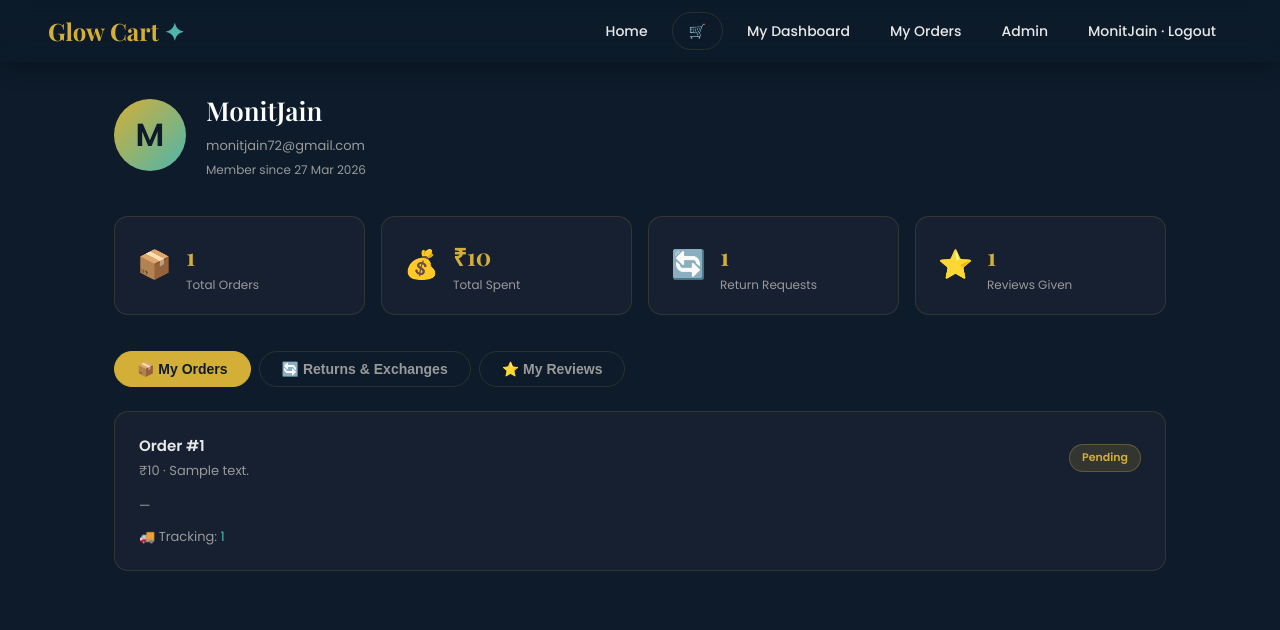
After one commit to monitjain/glow-cart, a Django app: page /my-dashboard/ in a window 1280 px wide. The commit adds this page. Shown: the top 630 px of the page. Run offline with Django 5.2, Linux system fonts and the light colour scheme; a user stored in the database is signed in; tables that the repository leaves empty hold one stand-in row (values such as "Sample post").

Commit message:
feat: user dashboard, separate return/exchange/replace cards, block duplicate requests

```diff
--- a/mysite/urls.py
+++ b/mysite/urls.py
@@ -17,6 +17,7 @@ urlpatterns = [
     path('logout/', auth_views.LogoutView.as_view(next_page='/'), name='logout'),
     path('signup/', views.signup, name='signup'),
     path('orders/', views.my_orders, name='orders'),
+    path('my-dashboard/', views.user_dashboard, name='user_dashboard'),
     path('dashboard/', views.dashboard, name='dashboard'),
     path('dashboard/live/', views.live_visitors_api, name='live_visitors_api'),
     path('dashboard/orders/', views.manage_orders, name='manage_orders'),
--- a/store/templates/home.html
+++ b/store/templates/home.html
@@ -31,6 +31,7 @@
       </a>
       {% if user.is_authenticated %}
         <a href="/orders/">My Orders</a>
+        <a href="/my-dashboard/">My Dashboard</a>
         {% if user.is_staff %}<a href="/dashboard/">Dashboard</a>{% endif %}
         <form method="POST" action="/logout/" style="display:inline;">
           {% csrf_token %}
--- /dev/null
+++ b/store/templates/user_dashboard.html
@@ -0,0 +1,192 @@
+{% load static %}
+<!DOCTYPE html>
+<html lang="en">
+<head>
+  <meta charset="UTF-8">
+  <meta name="viewport" content="width=device-width, initial-scale=1.0">
+  <title>My Dashboard — Glow Cart</title>
+  <link href="https://fonts.googleapis.com/css2?family=Playfair+Display:wght@600;700&family=Poppins:wght@300;400;500;600&display=swap" rel="stylesheet">
+  <link rel="stylesheet" href="{% static 'css/style.css' %}">
+  <style>
+    .ud-layout { max-width: 1100px; margin: 90px auto 60px; padding: 0 24px; }
+    .ud-header { display: flex; align-items: center; gap: 20px; margin-bottom: 36px; flex-wrap: wrap; }
+    .ud-avatar { width: 72px; height: 72px; border-radius: 50%; background: linear-gradient(135deg, var(--gold), var(--teal)); display: flex; align-items: center; justify-content: center; font-size: 32px; font-weight: 700; color: #0D1B2A; flex-shrink: 0; }
+    .ud-name { font-family: 'Playfair Display', serif; font-size: 26px; color: #fff; }
+    .ud-email { font-size: 13px; color: var(--text-muted); margin-top: 4px; }
+    .ud-stats { display: grid; grid-template-columns: repeat(auto-fit, minmax(180px, 1fr)); gap: 16px; margin-bottom: 36px; }
+    .ud-stat { background: var(--card-bg); border: 1px solid var(--border); border-radius: var(--radius); padding: 20px 22px; display: flex; align-items: center; gap: 14px; transition: var(--transition); }
+    .ud-stat:hover { transform: translateY(-3px); border-color: rgba(212,175,55,0.4); }
+    .ud-stat-icon { font-size: 28px; }
+    .ud-stat-val { font-family: 'Playfair Display', serif; font-size: 24px; font-weight: 700; color: var(--gold); }
+    .ud-stat-label { font-size: 12px; color: var(--text-muted); }
+    .ud-tabs { display: flex; gap: 8px; margin-bottom: 24px; flex-wrap: wrap; }
+    .ud-tab { padding: 9px 22px; border-radius: 30px; font-size: 14px; font-weight: 600; cursor: pointer; border: 1px solid var(--border); color: var(--text-muted); background: none; transition: var(--transition); }
+    .ud-tab.active, .ud-tab:hover { background: var(--gold); color: #0D1B2A; border-color: var(--gold); }
+    .ud-panel { display: none; }
+    .ud-panel.active { display: block; }
+    .ud-card { background: var(--card-bg); border: 1px solid var(--border); border-radius: var(--radius); padding: 22px 24px; margin-bottom: 16px; transition: var(--transition); }
+    .ud-card:hover { border-color: rgba(212,175,55,0.3); }
+    .ud-card-header { display: flex; justify-content: space-between; align-items: center; margin-bottom: 14px; flex-wrap: wrap; gap: 8px; }
+    .ud-card-title { font-weight: 700; font-size: 15px; color: var(--text); }
+    .ud-card-sub { font-size: 13px; color: var(--text-muted); margin-top: 3px; }
+    .badge { display: inline-block; padding: 4px 12px; border-radius: 20px; font-size: 11px; font-weight: 600; }
+    .badge-pending   { background: rgba(212,175,55,0.15); color: var(--gold);   border: 1px solid rgba(212,175,55,0.3); }
+    .badge-confirmed { background: rgba(77,182,172,0.15);  color: var(--teal);  border: 1px solid rgba(77,182,172,0.3); }
+    .badge-shipped   { background: rgba(100,149,237,0.15); color: #6495ed;      border: 1px solid rgba(100,149,237,0.3); }
+    .badge-delivered { background: rgba(46,204,113,0.15);  color: #2ecc71;      border: 1px solid rgba(46,204,113,0.3); }
+    .badge-approved  { background: rgba(77,182,172,0.15);  color: var(--teal);  border: 1px solid rgba(77,182,172,0.3); }
+    .badge-rejected  { background: rgba(231,76,60,0.15);   color: #e74c3c;      border: 1px solid rgba(231,76,60,0.3); }
+    .badge-completed { background: rgba(46,204,113,0.15);  color: #2ecc71;      border: 1px solid rgba(46,204,113,0.3); }
+    .badge-return    { background: rgba(231,76,60,0.12);   color: #e74c3c;      border: 1px solid rgba(231,76,60,0.2); }
+    .badge-exchange  { background: rgba(100,149,237,0.12); color: #6495ed;      border: 1px solid rgba(100,149,237,0.2); }
+    .badge-replace   { background: rgba(212,175,55,0.12);  color: var(--gold);  border: 1px solid rgba(212,175,55,0.2); }
+    .items-mini { font-size: 13px; color: var(--text-muted); margin-bottom: 10px; }
+    .items-mini span { color: var(--text); }
+    .stars-sm { color: var(--gold); font-size: 14px; letter-spacing: 1px; }
+    .empty-state { text-align: center; padding: 48px 20px; color: var(--text-muted); }
+    .empty-state a { color: var(--gold); font-weight: 600; }
+    @media(max-width:600px) { .ud-layout { margin-top: 76px; } .ud-tabs { gap: 6px; } .ud-tab { padding: 7px 14px; font-size: 13px; } }
+  </style>
+</head>
+<body>
+  <nav class="navbar scrolled" id="navbar">
+    <a href="/" class="logo">Glow Cart <span class="logo-star">✦</span></a>
+    <div class="nav-links" id="nav-links">
+      <a href="/">Home</a>
+      <a href="/cart/" class="nav-cart">🛒</a>
+      <a href="/my-dashboard/">My Dashboard</a>
+      <a href="/orders/">My Orders</a>
+      {% if user.is_staff %}<a href="/dashboard/">Admin</a>{% endif %}
+      <form method="POST" action="/logout/" style="display:inline;">
+        {% csrf_token %}
+        <button type="submit" class="logout-btn">{{ user.username }} · Logout</button>
+      </form>
+    </div>
+    <button class="hamburger" id="hamburger">&#9776;</button>
+  </nav>
+
+  <div class="ud-layout">
+
+    <!-- Header -->
+    <div class="ud-header">
+      <div class="ud-avatar">{{ user.username|first|upper }}</div>
+      <div>
+        <div class="ud-name">{{ user.username }}</div>
+        <div class="ud-email">{{ user.email }}</div>
+        <div style="font-size:12px;color:var(--text-muted);margin-top:4px;">Member since {{ user.date_joined|date:"d M Y" }}</div>
+      </div>
+    </div>
+
+    <!-- Stats -->
+    <div class="ud-stats">
+      <div class="ud-stat">
+        <div class="ud-stat-icon">📦</div>
+        <div><div class="ud-stat-val">{{ total_orders }}</div><div class="ud-stat-label">Total Orders</div></div>
+      </div>
+      <div class="ud-stat">
+        <div class="ud-stat-icon">💰</div>
+        <div><div class="ud-stat-val">₹{{ total_spent }}</div><div class="ud-stat-label">Total Spent</div></div>
+      </div>
+      <div class="ud-stat">
+        <div class="ud-stat-icon">🔄</div>
+        <div><div class="ud-stat-val">{{ return_requests|length }}</div><div class="ud-stat-label">Return Requests</div></div>
+      </div>
+      <div class="ud-stat">
+        <div class="ud-stat-icon">⭐</div>
+        <div><div class="ud-stat-val">{{ reviews|length }}</div><div class="ud-stat-label">Reviews Given</div></div>
+      </div>
+    </div>
+
+    <!-- Tabs -->
+    <div class="ud-tabs">
+      <button class="ud-tab active" onclick="showTab('orders', this)">📦 My Orders</button>
+      <button class="ud-tab" onclick="showTab('returns', this)">🔄 Returns & Exchanges</button>
+      <button class="ud-tab" onclick="showTab('reviews', this)">⭐ My Reviews</button>
+    </div>
+
+    <!-- Orders Panel -->
+    <div class="ud-panel active" id="panel-orders">
+      {% for order in orders %}
+      <div class="ud-card">
+        <div class="ud-card-header">
+          <div>
+            <div class="ud-card-title">Order #{{ order.id }}</div>
+            <div class="ud-card-sub">₹{{ order.total }} · {{ order.address|truncatechars:40 }}</div>
+          </div>
+          <div style="display:flex;gap:8px;align-items:center;flex-wrap:wrap;">
+            <span class="badge badge-{{ order.status|lower }}">{{ order.status }}</span>
+            {% if order.status == 'Delivered' %}
+            <a href="/orders/return/{{ order.id }}/" style="padding:6px 14px;background:rgba(212,175,55,0.1);border:1px solid var(--border);color:var(--gold);border-radius:20px;font-size:12px;font-weight:600;">🔄 Return/Exchange</a>
+            {% endif %}
+          </div>
+        </div>
+        <div class="items-mini">
+          {% for item in order.items %}<span>{{ item.name }} x{{ item.qty }}</span>{% if not forloop.last %} · {% endif %}{% empty %}—{% endfor %}
+        </div>
+        {% if order.tracking_id %}
+        <div style="font-size:13px;color:var(--text-muted);">🚚 Tracking: <a href="https://www.xpressbees.com/shipment/tracking?awb={{ order.tracking_id }}" target="_blank" style="color:var(--teal);">{{ order.tracking_id }}</a></div>
+        {% endif %}
+      </div>
+      {% empty %}
+      <div class="empty-state"><p>No orders yet.</p><a href="/">Start Shopping →</a></div>
+      {% endfor %}
+    </div>
+
+    <!-- Returns Panel -->
+    <div class="ud-panel" id="panel-returns">
+      {% for rr in return_requests %}
+      <div class="ud-card">
+        <div class="ud-card-header">
+          <div>
+            <div class="ud-card-title">{{ rr.request_type }} Request — Order #{{ rr.order.id }}</div>
+            <div class="ud-card-sub">{{ rr.created_at|date:"d M Y" }} · ₹{{ rr.order.total }}</div>
+          </div>
+          <div style="display:flex;gap:8px;flex-wrap:wrap;">
+            <span class="badge badge-{{ rr.request_type|lower }}">{{ rr.request_type }}</span>
+            <span class="badge badge-{{ rr.status|lower }}">{{ rr.status }}</span>
+          </div>
+        </div>
+        <div style="font-size:13px;color:var(--text-muted);margin-bottom:8px;">Reason: <span style="color:var(--text);">{{ rr.reason }}</span></div>
+        {% if rr.admin_note %}
+        <div style="font-size:13px;padding:10px 14px;background:rgba(212,175,55,0.07);border-radius:8px;border-left:3px solid var(--gold);">
+          <strong style="color:var(--gold);">Admin Note:</strong> <span style="color:var(--text);">{{ rr.admin_note }}</span>
+        </div>
+        {% endif %}
+      </div>
+      {% empty %}
+      <div class="empty-state"><p>No return requests yet.</p><a href="/orders/">View Orders →</a></div>
+      {% endfor %}
+    </div>
+
+    <!-- Reviews Panel -->
+    <div class="ud-panel" id="panel-reviews">
+      {% for review in reviews %}
+      <div class="ud-card">
+        <div class="ud-card-header">
+          <div>
+            <div class="stars-sm">{% for i in "12345" %}{% if forloop.counter <= review.rating %}★{% else %}☆{% endif %}{% endfor %}</div>
+            <div class="ud-card-sub">{{ review.created_at|date:"d M Y" }}</div>
+          </div>
+        </div>
+        <p style="font-size:14px;color:var(--text);font-style:italic;">"{{ review.comment }}"</p>
+      </div>
+      {% empty %}
+      <div class="empty-state"><p>You haven't written any reviews yet.</p><a href="/">Shop & Review →</a></div>
+      {% endfor %}
+    </div>
+
+  </div>
+
+  <script>
+    function showTab(name, btn) {
+      document.querySelectorAll('.ud-panel').forEach(p => p.classList.remove('active'));
+      document.querySelectorAll('.ud-tab').forEach(t => t.classList.remove('active'));
+      document.getElementById('panel-' + name).classList.add('active');
+      btn.classList.add('active');
+    }
+    document.getElementById('hamburger').addEventListener('click', () => {
+      document.getElementById('nav-links').classList.toggle('open');
+    });
+  </script>
+</body>
+</html>
--- a/store/views.py
+++ b/store/views.py
@@ -259,7 +259,12 @@ def dashboard(request):
         'Delivered': Order.objects.filter(status='Delivered').count(),
     }
     latest_orders   = Order.objects.select_related('user').order_by('-id')[:10]
-    pending_returns = ReturnRequest.objects.filter(status='Pending').count()
+    pending_returns  = ReturnRequest.objects.filter(status='Pending').count()
+    return_counts    = {
+        'Return':   ReturnRequest.objects.filter(request_type='Return', status='Pending').count(),
+        'Exchange': ReturnRequest.objects.filter(request_type='Exchange', status='Pending').count(),
+        'Replace':  ReturnRequest.objects.filter(request_type='Replace', status='Pending').count(),
+    }
     latest_returns  = ReturnRequest.objects.select_related('order', 'user').order_by('-created_at')[:5]
 
     return render(request, 'dashboard.html', {
@@ -272,6 +277,7 @@ def dashboard(request):
         'live_count':      live_count,
         'live_visitors':   live_visitors,
         'pending_returns': pending_returns,
+        'return_counts':   return_counts,
         'latest_returns':  latest_returns,
     })
 
@@ -355,10 +361,12 @@ def submit_return_request(request, order_id):
     order = get_object_or_404(Order, id=order_id, user=request.user)
     if order.status != 'Delivered':
         return redirect('orders')
+    # Block if request already exists for this order
+    existing = ReturnRequest.objects.filter(order=order, user=request.user).first()
     if request.method == 'POST':
         request_type = request.POST.get('request_type')
         reason       = request.POST.get('reason', '').strip()
-        if request_type in ['Return', 'Exchange', 'Replace'] and reason:
+        if request_type in ['Return', 'Exchange', 'Replace'] and reason and not existing:
             rr = ReturnRequest.objects.create(
                 order=order, user=request.user,
                 request_type=request_type, reason=reason
@@ -366,8 +374,8 @@ def submit_return_request(request, order_id):
             recipient = request.user.email
             if recipient:
                 send_return_email(rr, recipient, event='submitted')
-            return redirect('orders')
-    return render(request, 'return_request.html', {'order': order})
+        return redirect('orders')
+    return render(request, 'return_request.html', {'order': order, 'existing': existing})
 
 
 @user_passes_test(lambda u: u.is_staff, login_url='/login/')
@@ -473,3 +481,32 @@ def reviews_api(request):
         'date':     r.created_at.strftime('%d %b %Y'),
     } for r in reviews]
     return JsonResponse({'reviews': data})
+
+
+# ── User Dashboard ──────────────────────────────────────────
+@login_required
+def user_dashboard(request):
+    orders = Order.objects.filter(user=request.user).order_by('-id')
+    parsed_orders = []
+    for o in orders:
+        try:
+            items = json.loads(o.items)
+        except (ValueError, TypeError):
+            items = []
+        parsed_orders.append({
+            'id': o.id, 'items': items, 'total': o.total,
+            'status': o.status, 'address': o.address,
+            'tracking_id': o.tracking_id,
+        })
+
+    return_requests = ReturnRequest.objects.filter(user=request.user).select_related('order').order_by('-created_at')
+    reviews         = Review.objects.filter(user=request.user).order_by('-created_at')
+    total_spent     = orders.aggregate(t=Sum('total'))['t'] or 0
+
+    return render(request, 'user_dashboard.html', {
+        'orders':          parsed_orders,
+        'return_requests': return_requests,
+        'reviews':         reviews,
+        'total_spent':     total_spent,
+        'total_orders':    orders.count(),
+    })
```
Also changed, not shown: store/templates/dashboard.html (+15 -1 lines), store/templates/return_request.html (+15 -0 lines).
